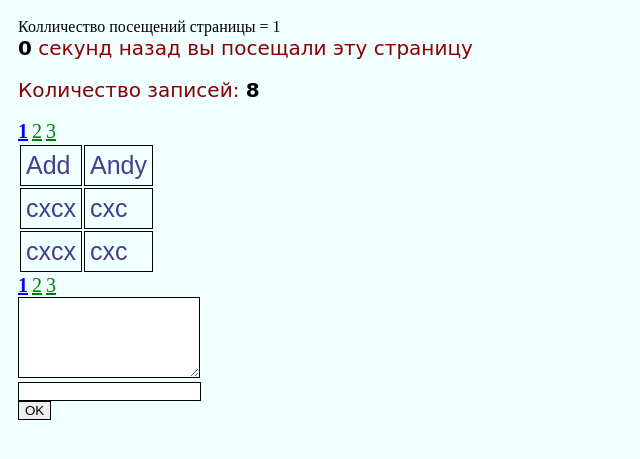
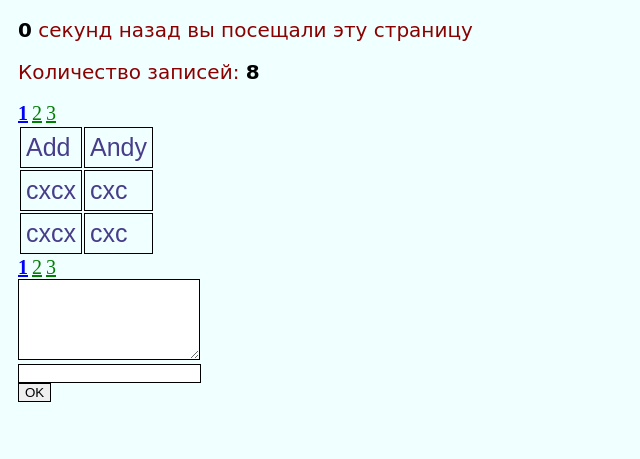
Before and after one commit to LadikViktor/GB, a PHP site: page /index.php in a window 1280 px wide. Shown: the top 459 px of the page, without its empty margins (0-640 px from the left). Run offline with PHP 8.4, Linux system fonts and the light colour scheme; data comes from the database, SQL or seed files in the repository; data that the repository does not hold is empty.

Commit message:
Update index.php

```diff
--- a/index.php
+++ b/index.php
@@ -97,18 +97,11 @@ session_start();
     }
 
 
+
     // Счетчик посещений
-    // if (isset($_SESSION['pagevisits'])) {
-    //     echo "<div class='number_records'>" . "Колличество посещений страницы = " . "<b>" .
-    //         $_SESSION['pagevisits'] = $_SESSION['pagevisits'] + 1 . "</b>" . "<br>" . "</div>" . "<br>" . "<br>";
-    // }
-
     if (isset($_SESSION['pagevisits'])) {
-
-        echo "<div class='number_records'>" . "Колличество посещений страницы = " . $_SESSION['pagevisits'] = $_SESSION['pagevisits'] + 1 . "<br>" . "</div>" . "<br>";
-    } else {
-        $_SESSION['pagevisits'] = 1;
-        echo "Колличество посещений страницы = " . $_SESSION['pagevisits'];
+        echo "<div class='number_records'>" . "Колличество посещений страницы = " . "<b>" .
+            $_SESSION['pagevisits'] = $_SESSION['pagevisits'] + 1 . "</b>" . "<br>" . "</div>" . "<br>";
     }
 
 
```
